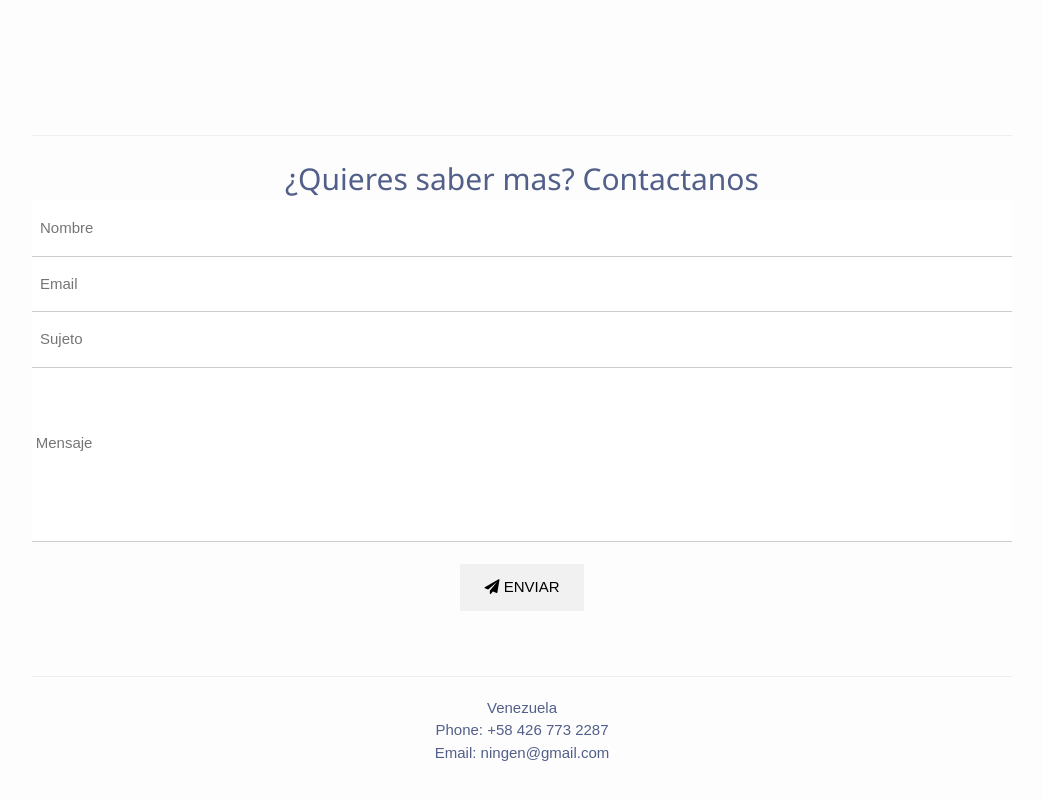
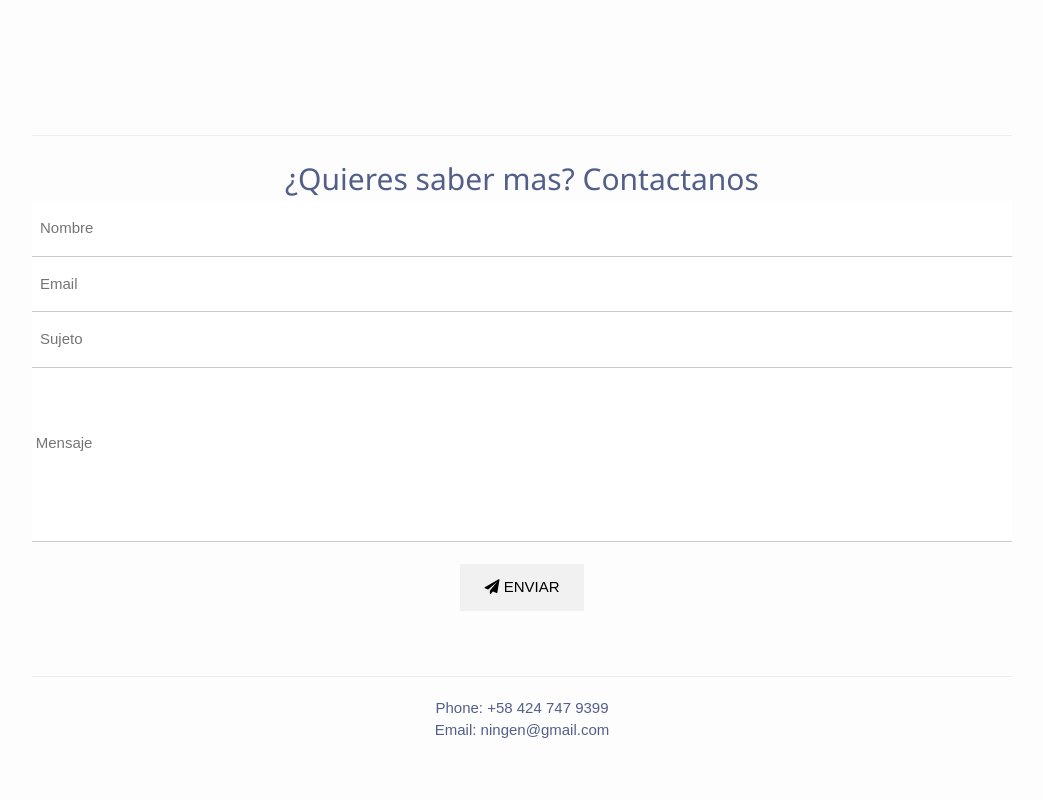
Before and after one commit to ning3n/ning3nw3b, a plain HTML site: page index.html in a window 1280 px wide. Shown: the part 3255-4055 px from the top of the page, without its empty margins (118-1161 px from the left). Drawn offline with nearby package versions, Linux system fonts and the light colour scheme.

Commit message:
Update index.html

```diff
--- a/index.html
+++ b/index.html
@@ -217,8 +217,7 @@
     			</form>
     			<hr style="width:100%;">
  				<div class="w3-section  center">
-    				<p> Venezuela </p>
-      				<p> Phone: +58 426 773 2287 </p>
+      				<p> Phone: +58 424 747 9399 </p>
       				<p> Email: ningen@gmail.com</p>
     			</div>
 
```
